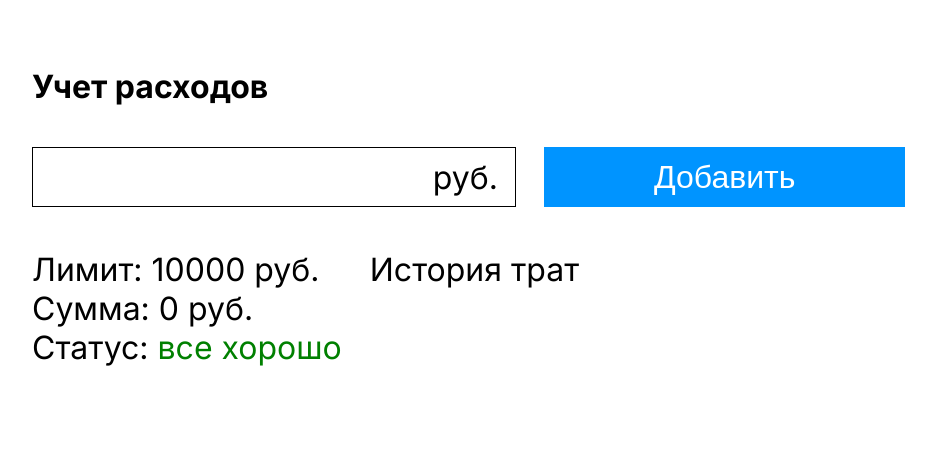
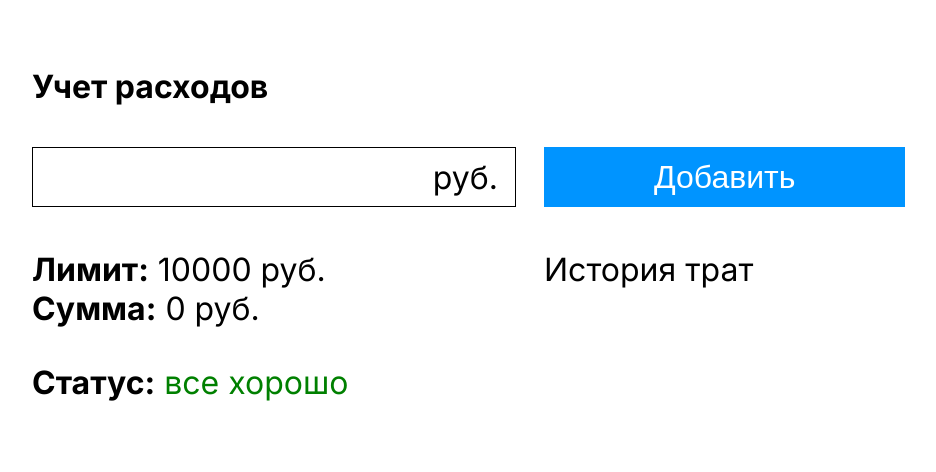
Before and after one commit to guridovme/expenses-app, a plain HTML site: page index.html in a window 1280 px wide. Shown: the whole page, without its empty margins (167-1103 px from the left). Drawn offline with Linux system fonts and the light colour scheme.

Commit message:
stats__total

```diff
--- a/index.css
+++ b/index.css
@@ -34,7 +34,9 @@ h1 {
     border: none;
     font-size: inherit;
 }
-
+.label{
+    font-weight: 700;
+}
 .rub::after{
     content: " руб.";
 }
@@ -46,6 +48,12 @@ h1 {
     background-color: #0094ff;
     border: none;
 }
+.stats{
+    width: 484px;
+}
+.stats__total{
+    margin-bottom: 35px;
+}
 .status {
     color: green;
 }
```
